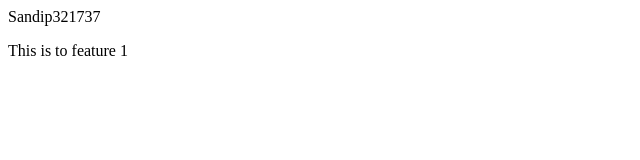
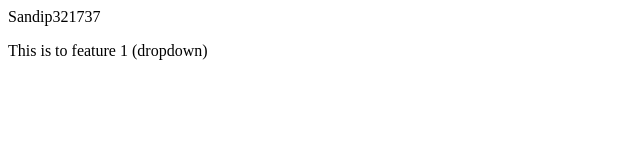
Before and after one commit to Sandip321737/test, a plain HTML site: page index.html in a window 1280 px wide. Shown: the full height of the page, 0-640 px from the left. Drawn offline with Linux system fonts and the light colour scheme.

Commit message:
added dropdown (conflicts)

```diff
--- a/index.html
+++ b/index.html
@@ -9,6 +9,6 @@
 </head>
 <body>
 Sandip321737
-<p>This is to feature 1</p>
+<p>This is to feature 1 (dropdown)</p>
 </body>
 </html>
```
